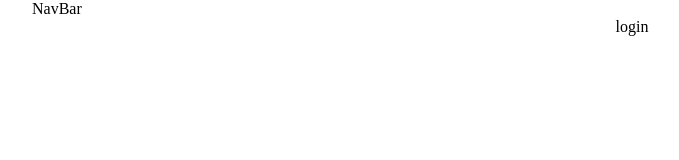
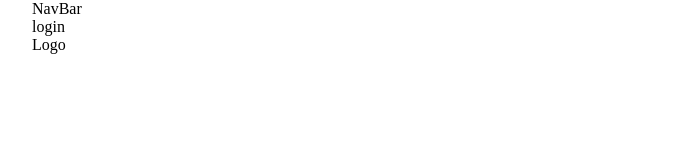
Before and after one commit to Likelion-lucky7/DECO, a React (Vite) app in the folder deco/: page /login in a window 1280 px wide. Shown: the top 160 px of the page, without its empty margins (8-687 px from the left). Built offline with nearby package versions, Linux system fonts and the light colour scheme.

Commit message:
[Add] WelcomeLogo 컴포넌트 생성

```diff
--- /dev/null
+++ b/deco/src/components/Common/WelcomeLogo.jsx
@@ -0,0 +1,11 @@
+import React from 'react'
+
+const WelcomeLogo = () => {
+  return (
+    <div>
+      Logo
+    </div>
+  )
+}
+
+export default WelcomeLogo
--- a/deco/src/components/LoginPage/Login.jsx
+++ b/deco/src/components/LoginPage/Login.jsx
@@ -1,10 +1,12 @@
 import React from 'react'
+import WelcomeLogo from '@/components/Common/WelcomeLogo';
 import styles from './Login.module.css'
 
 const Login = () => {
   return (
     <div className={styles.layout}>
       login
+      <WelcomeLogo />
     </div>
   )
 }
--- a/deco/src/components/LoginPage/Login.module.css
+++ b/deco/src/components/LoginPage/Login.module.css
@@ -1,4 +1,5 @@
 .layout {
   display: flex;
   justify-content: center;
+  flex-flow: column nowrap;
 }
```
Also changed, not shown: deco/src/components/Common/WelcomeLogo.module.css (added).
